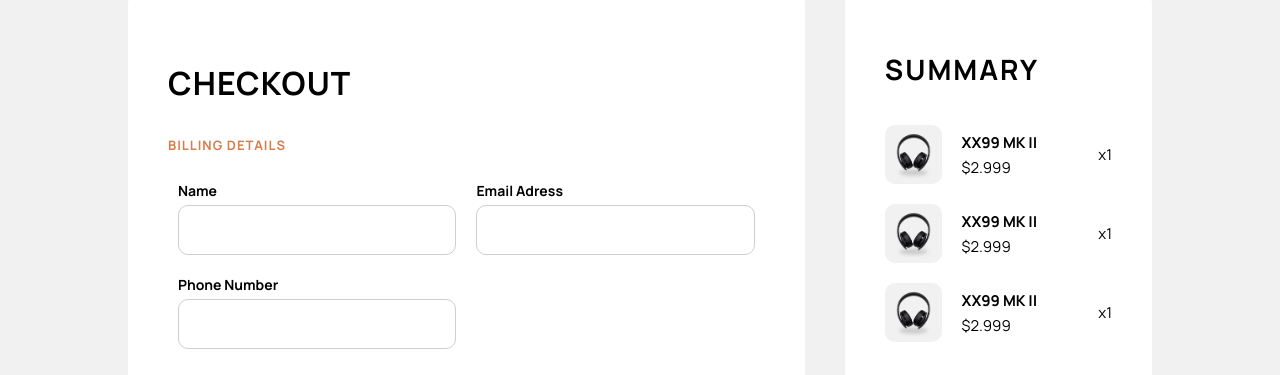
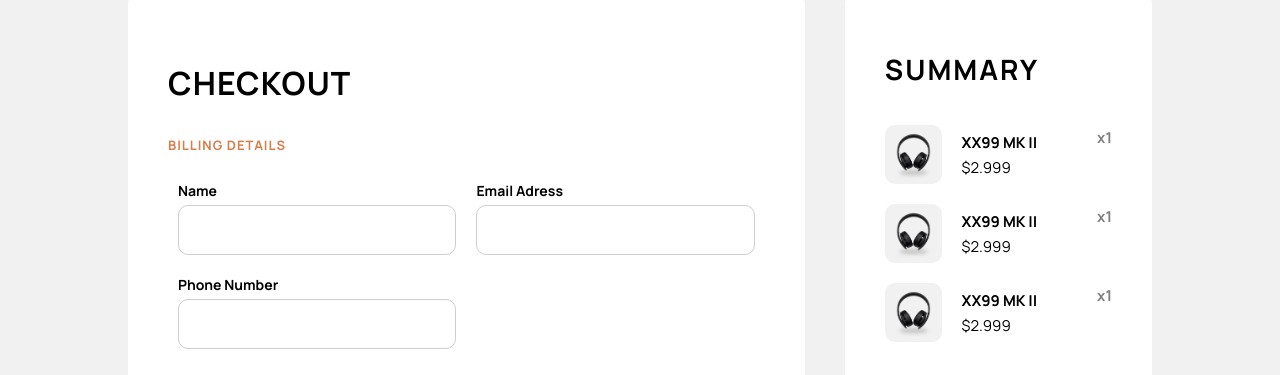
Before and after one commit to JoelStorr/FM-Audiophile-FrontEnd, a Nuxt app: page /Checkout in a window 1280 px wide. Shown: the part 218-593 px from the top of the page. Built offline with nearby package versions, Linux system fonts and the light colour scheme.

Commit message:
Added ui

```diff
--- a/components/UI/ProductSummary.vue
+++ b/components/UI/ProductSummary.vue
@@ -6,7 +6,7 @@
             <p>XX99 MK ||</p>
             <p>$2.999</p>
         </div>
-        <p>x1</p>
+        <p class="count">x1</p>
     </div>
 
 
@@ -45,6 +45,11 @@
         }
     }
 
-
+    .count{
+        margin: 0;
+        align-self: flex-start;
+        font-weight: bold;
+        color: $p-dark-grey;
+    }
 
 </style>
```
